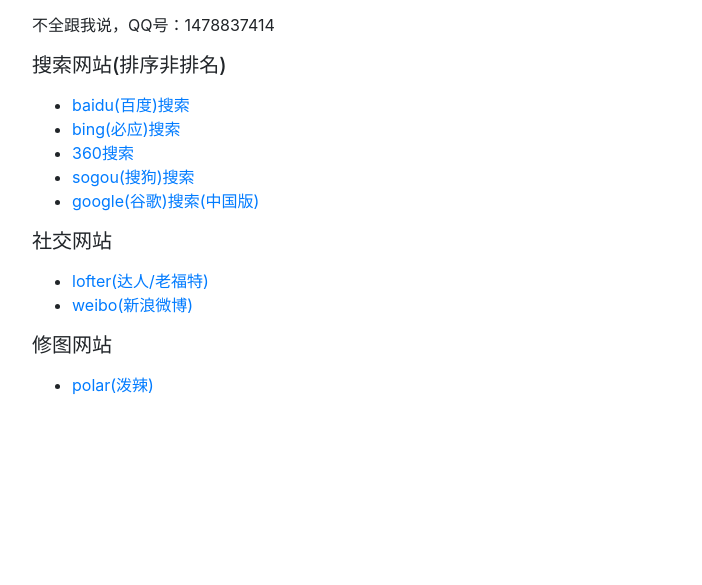
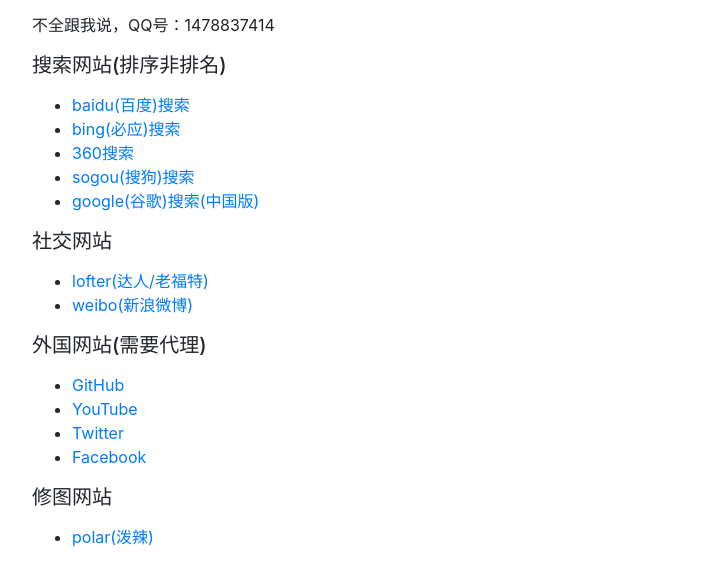
Before and after one commit to mcxgjkh/NWN, a plain HTML site: page index.html in a window 1280 px wide. Shown: the part 103-688 px from the top of the page, without its empty margins (32-734 px from the left). Drawn offline with nearby package versions, Linux system fonts and the light colour scheme.

Commit message:
Update index.html

```diff
--- a/index.html
+++ b/index.html
@@ -32,6 +32,16 @@
            </UL>
 
          <h4>                          </h4>
+         <h5>外国网站(需要代理)</h5>
+         <p>                           </p>
+           <UL>
+             <li> <a href="https://github.com">GitHub</a> </li>
+             <li> <a href="https://youtube.com">YouTube</a> </li>
+             <li> <a href="https://twitter.com">Twitter</a> </li>
+             <li> <a href="https://facebook.com">Facebook</a> </li>
+           </UL>
+
+         <h4>                          </h4>
          <h5>修图网站</h5>
          <p>                           </p>
            <UL>
```
Lines whose indentation alone changed are shown as unchanged.
